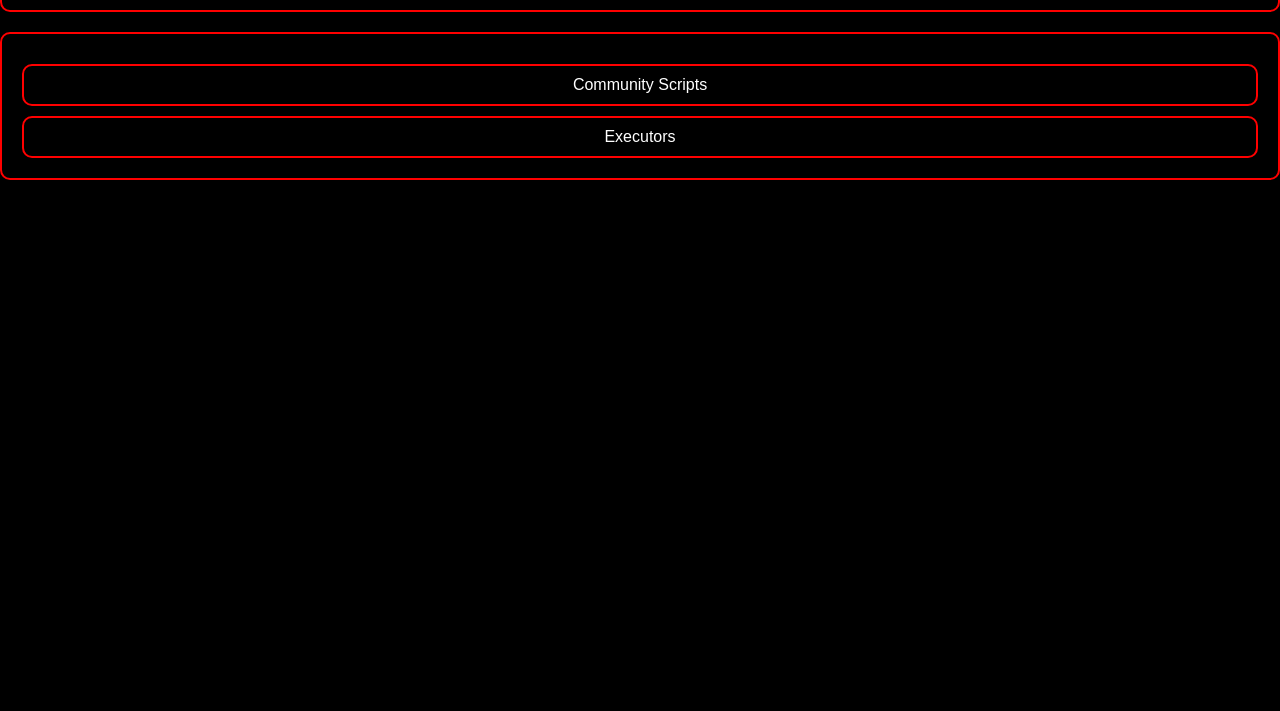
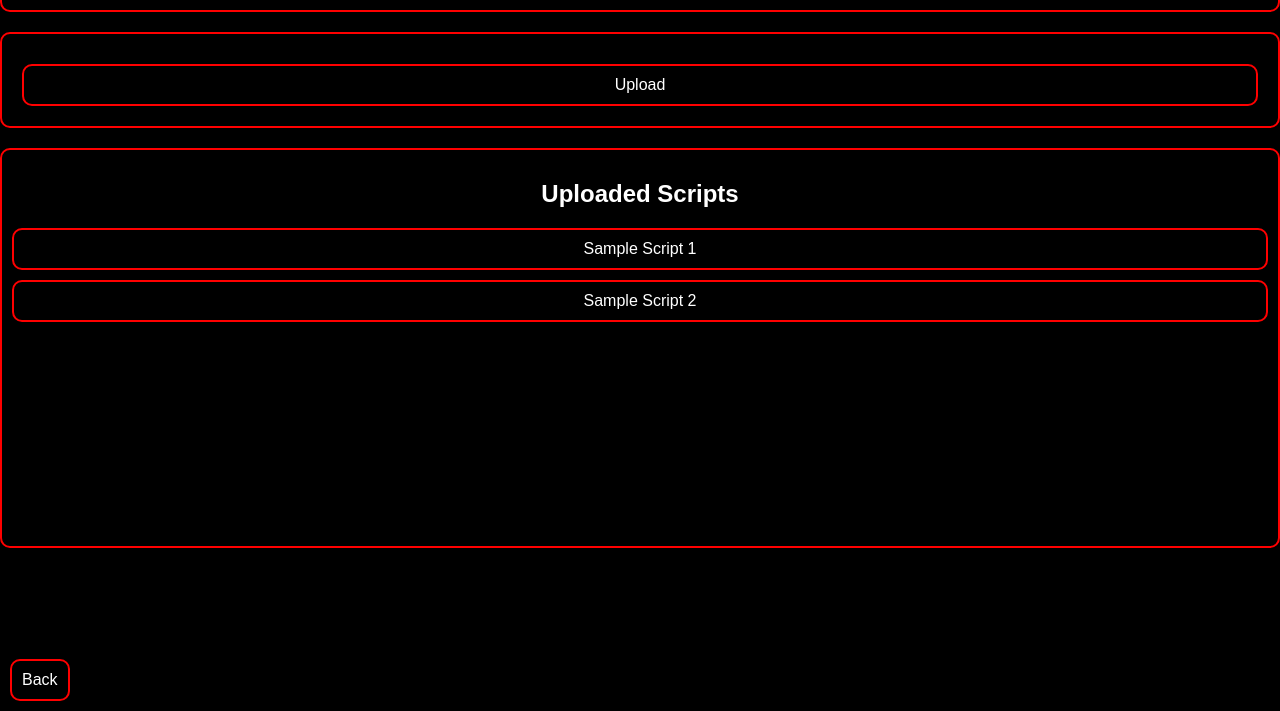
Before and after one commit to RScripter/Website2, a plain HTML site: page index.html in a window 1280 px wide. Shown: the part 89-800 px from the top of the page. Drawn offline with Linux system fonts and the light colour scheme.

Commit message:
Update index.html

```diff
--- a/index.html
+++ b/index.html
@@ -3,7 +3,7 @@
 <head>
     <meta charset="UTF-8">
     <meta name="viewport" content="width=device-width, initial-scale=1.0">
-    <title>ECAX Community</title>
+    <title>ECAX Community | Scripts</title>
     <style>
         body {
             font-family: Arial, sans-serif;
@@ -13,7 +13,7 @@
             color: white;
             text-align: center;
         }
-        .title-frame, .button-frame {
+        .title-frame, .button-frame, .script-list-frame, .script-details-frame {
             width: 100%;
             border: 2px solid red;
             border-radius: 10px;
@@ -40,18 +40,106 @@
         .button-frame button:hover {
             background-color: #333;
         }
+        .script-list-frame {
+            height: calc(100vh - 400px); /* Adjust height to account for title and button frames */
+            overflow-y: auto;
+            background-color: black;
+            border: 2px solid red;
+            border-radius: 10px;
+            padding: 10px;
+            box-sizing: border-box;
+            margin-top: 20px;
+        }
+        .script-list-frame a {
+            display: block;
+            padding: 10px;
+            margin-top: 10px;
+            font-size: 16px;
+            color: white;
+            text-decoration: none;
+            border: 2px solid red;
+            border-radius: 10px;
+            background-color: black;
+            cursor: pointer;
+        }
+        .script-list-frame a:hover {
+            background-color: #333;
+        }
+        .back-button {
+            position: fixed;
+            bottom: 10px;
+            left: 10px;
+            padding: 10px;
+            font-size: 16px;
+            border: 2px solid red;
+            border-radius: 10px;
+            background-color: black;
+            color: white;
+            cursor: pointer;
+        }
+        .back-button:hover {
+            background-color: #333;
+        }
+        /* Script details frame */
+        .script-details-frame {
+            display: none; /* Initially hidden */
+            padding: 20px;
+            background-color: black;
+            border: 2px solid red;
+            border-radius: 10px;
+            margin-top: 20px;
+            text-align: left;
+            color: white;
+        }
     </style>
 </head>
 <body>
 
     <div class="title-frame">
-        <h1>ECAX Community</h1>
+        <h1>ECAX Community | Scripts</h1>
     </div>
 
     <div class="button-frame">
-        <button onclick="window.location.href='/Scripts'">Community Scripts</button>
-        <button onclick="window.location.href='/executors'">Executors</button>
+        <button onclick="window.location.href='/Scripts/Upload'">Upload</button>
     </div>
+
+    <div class="script-list-frame">
+        <h2>Uploaded Scripts</h2>
+        <!-- Dynamically generated script links will be added here -->
+    </div>
+
+    <div class="script-details-frame" id="scriptDetails">
+        <!-- Script details will be shown here -->
+    </div>
+
+    <button class="back-button" onclick="window.history.back()">Back</button>
+
+    <script>
+        const scripts = [
+            // This would be dynamically populated or fetched from the server
+            { title: 'Sample Script 1', content: 'This is the content of Sample Script 1' },
+            { title: 'Sample Script 2', content: 'This is the content of Sample Script 2' }
+        ];
+
+        const scriptListFrame = document.querySelector('.script-list-frame');
+        const scriptDetailsFrame = document.getElementById('scriptDetails');
+
+        scripts.forEach(script => {
+            const scriptLink = document.createElement('a');
+            scriptLink.textContent = script.title;
+            scriptLink.href = "#"; // Prevent default navigation
+            scriptLink.onclick = (event) => {
+                event.preventDefault(); // Prevent the default link behavior
+                showScriptDetails(script);
+            };
+            scriptListFrame.appendChild(scriptLink);
+        });
+
+        function showScriptDetails(script) {
+            scriptDetailsFrame.innerHTML = `<h2>${script.title}</h2><p>${script.content}</p>`;
+            scriptDetailsFrame.style.display = 'block';
+        }
+    </script>
 
 </body>
 </html>
```
